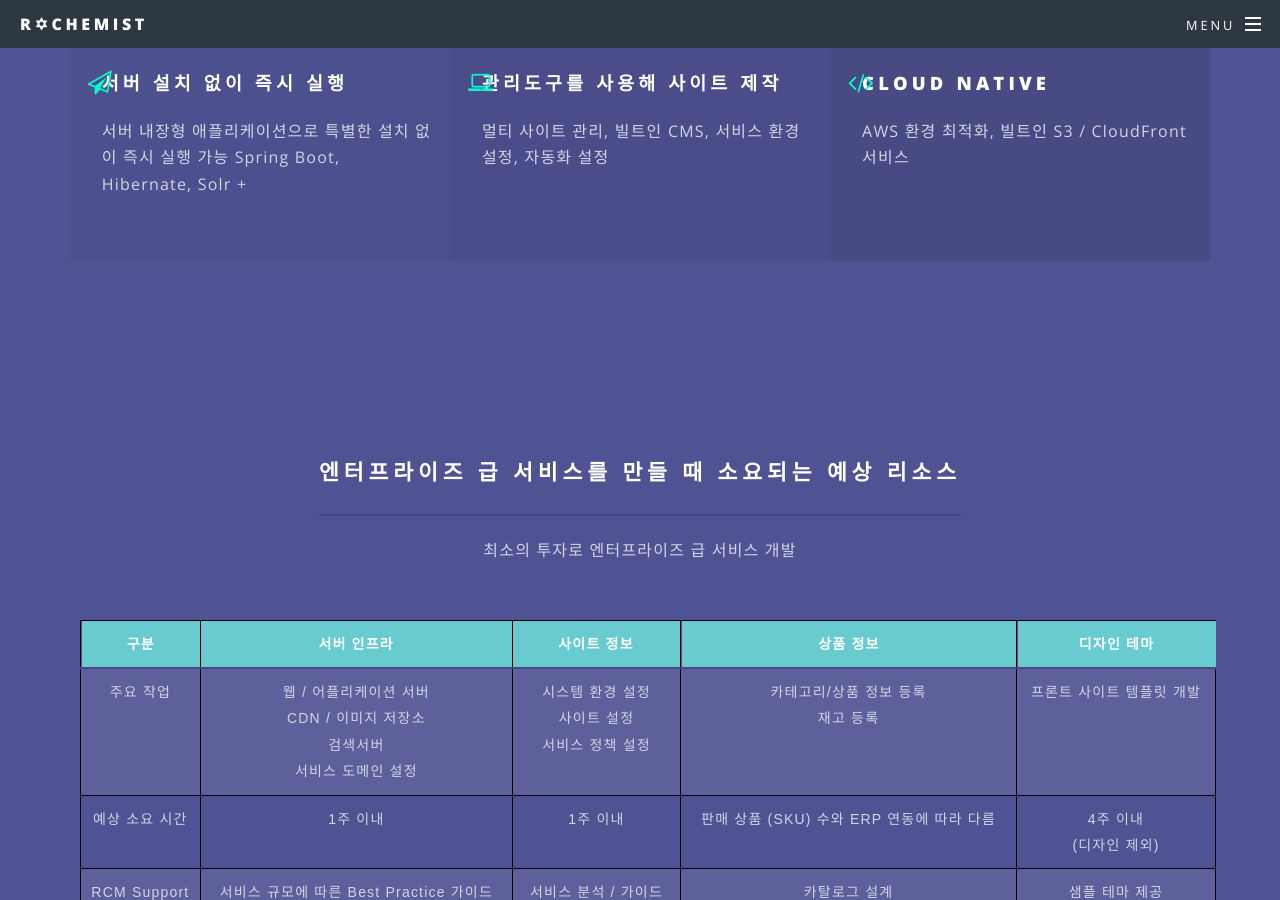
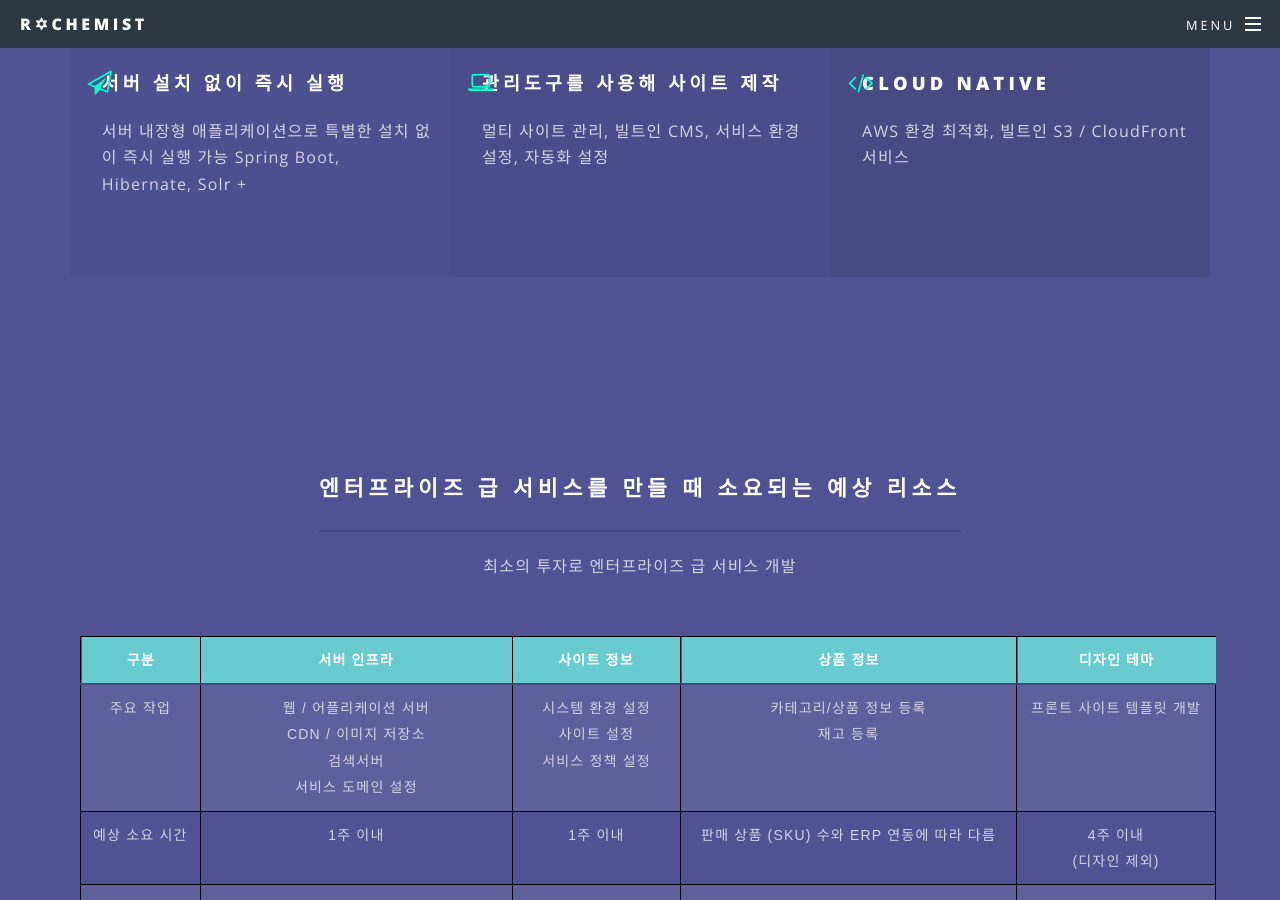
Before and after one commit to rchemist/rchemist.github.io, a Jekyll site: the page built from index.html, in a window 1280 px wide and 900 px high, scrolled down 1159 px. Built offline with Jekyll 4.4.1, drawn with Linux system fonts in a browser that asks for light colours.

```diff
--- a/css/main.scss
+++ b/css/main.scss
@@ -894,7 +894,7 @@ $baseurl: '{{ site.baseurl }}/images';
 		width: 100%;
 
 		li {
-			@include padding(4em, 1em, (0,0,0,1em));
+			@include padding(4em, 1em, (0,0,1,1em));
 			display: block;
 			position: relative;
 			text-align: left;
```
